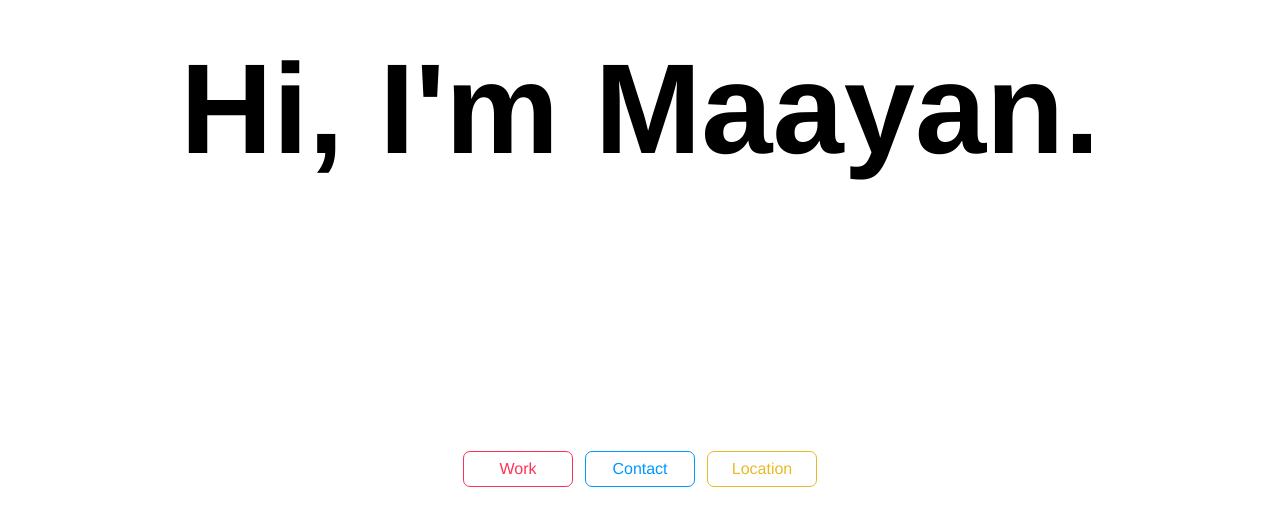
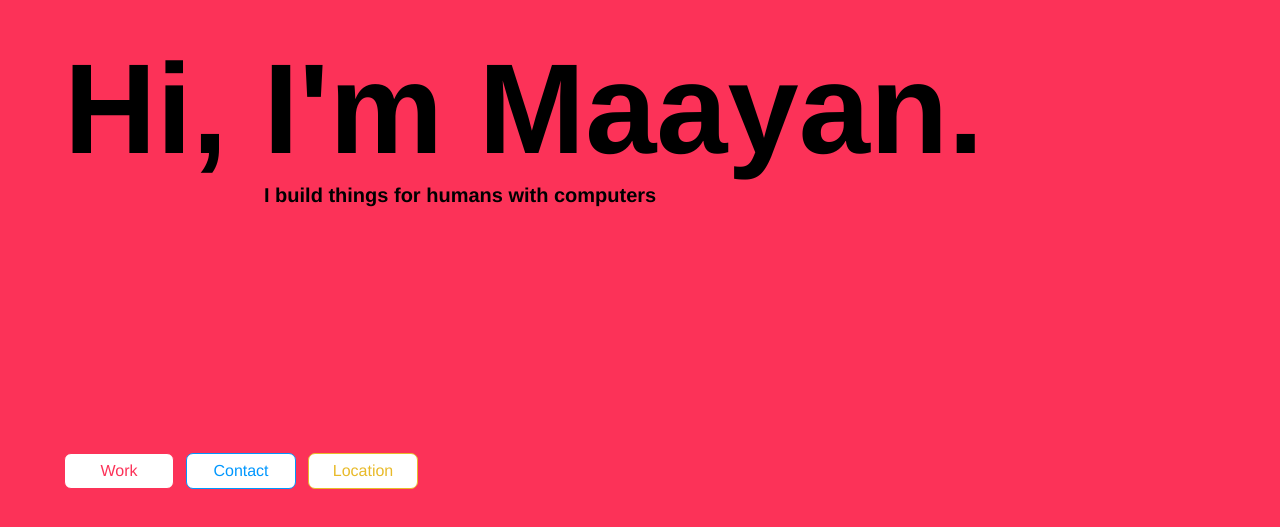
Before and after one commit to maayanalbert/malbert.space, a Next.js app: page / in a window 1280 px wide. Shown: the part 251-778 px from the top of the page. Built offline with nearby package versions, Linux system fonts and the light colour scheme.

Commit message:
Tried red background

```diff
--- a/src/components/MainPage.tsx
+++ b/src/components/MainPage.tsx
@@ -1,6 +1,11 @@
 import Title from "@/components/Title"
 import { createGlobalStyle } from "styled-components"
-import { Space, getSpaceColor, useSpacesContext } from "@/SpaceContext"
+import {
+  Space,
+  getSpaceColor,
+  getSpaceName,
+  useSpacesContext,
+} from "@/SpaceContext"
 import SpacesButtons from "./SpacesButtons"
 import Section from "./Section"
 import { ReactNode, useEffect, useState } from "react"
@@ -46,11 +51,6 @@ export default function MainPage() {
       second: "maayanalbert",
       link: "https://github.com/maayanalbert",
     },
-    // {
-    //   first: "Linkedin",
-    //   second: "maayan-albert",
-    //   link: "https://www.linkedin.com/in/maayan-albert/",
-    // },
   ]
 
   const locationItems = [
@@ -72,7 +72,10 @@ export default function MainPage() {
   ]
 
   return (
-    <>
+    <div
+      className="h-full w-full"
+      style={{ backgroundColor: getSpaceColor(curSpace ?? "WORK") }}
+    >
       <OpacityWrapper visible={!curSpace}>
         <Title />
       </OpacityWrapper>
@@ -88,7 +91,7 @@ export default function MainPage() {
         </SectionOpacityWrapper>
       </OpacityWrapper>
       <SpacesButtons />
-    </>
+    </div>
   )
 }
 
--- a/src/components/SpacesButtons.tsx
+++ b/src/components/SpacesButtons.tsx
@@ -7,7 +7,7 @@ import {
 
 export default function SpacesButtons() {
   return (
-    <div className="absolute w-full flex justify-center items-center h-[20%] bottom-0">
+    <div className="absolute w-full flex justify-start items-start h-[20%] bottom-0 p-16">
       <div className="flex flex-row items-center justify-between sm:gap-[12px] gap-[6px]">
         <SpaceSelectable space="WORK" />
         <SpaceSelectable space="CONTACT" />
--- a/src/components/Title.tsx
+++ b/src/components/Title.tsx
@@ -1,13 +1,18 @@
 export default function Title() {
   return (
     <div
-      className="absolute w-full text-center flex justify-center items-center h-[90%] top-0 p-16 flex-col"
+      className="absolute w-full text-center flex justify-center items-start h-[90%] top-0 p-16 flex-col"
       style={{ fontFamily: "Helvetica Neue" }}
     >
       <p className="font-semibold sm:text-9xl text-3xl">Hi, I'm Maayan.</p>
-      {/* <p className="font-semibold text-xl" style={{ marginRight: 100 }}>
-        I love computers. I love people. I love doing well by both.
-      </p> */}
+      <div className="relative">
+        <p
+          className="font-semibold sm:text-xl text-base absolute whitespace-nowrap pt-2"
+          style={{ marginLeft: 200 }}
+        >
+          I build things for humans with computers
+        </p>
+      </div>
     </div>
   )
 }
--- a/src/styles/globals.css
+++ b/src/styles/globals.css
@@ -9,7 +9,7 @@
 html,
 body {
   height: 100%;
-  background-color: white;
+  background-color: rgb(252, 50, 88);
   overflow: hidden;
 }
 
```
